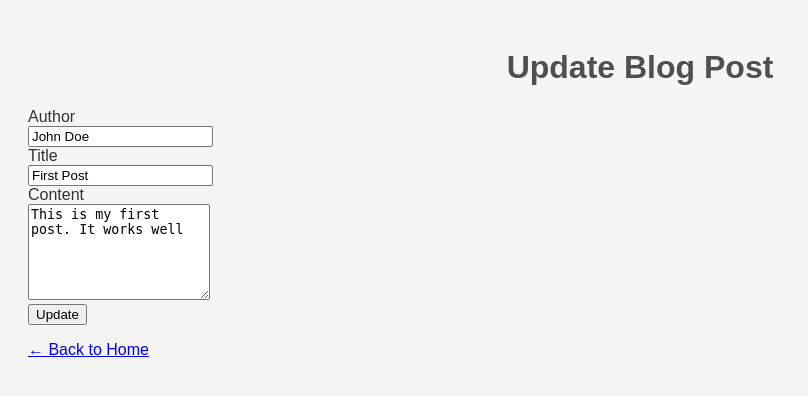
After one commit to RomKow/Masterblog, a Flask app: page /update/1 in a window 1280 px wide. The commit adds this page. Shown: the top 396 px of the page, without its empty margins (0-808 px from the left). Run offline with Flask 3, Linux system fonts and the light colour scheme.

Commit message:
Adding the "Update" Route, designing the "Update" Form, Created nice Buttons for Delete and Update

```diff
--- a/app.py
+++ b/app.py
@@ -1,6 +1,6 @@
 import os
 import json
-from flask import Flask, render_template, request, redirect, url_for
+from flask import Flask, render_template, request, redirect, url_for, abort
 
 app = Flask(__name__)
 
@@ -59,16 +59,44 @@ def delete(post_id):
     except (FileNotFoundError, json.JSONDecodeError):
         posts = []
 
-    # Filter out the post to delete
     posts = [post for post in posts if post.get('id') != post_id]
 
-    # Save updated list back to JSON
     with open(DATA_FILE, 'w', encoding='utf-8') as f:
         json.dump(posts, f, ensure_ascii=False, indent=4)
 
     return redirect(url_for('index'))
 
 
+@app.route('/update/<int:post_id>', methods=['GET', 'POST'])
+def update(post_id):
+    """On GET: render form with current post data; on POST: update and redirect."""
+    try:
+        with open(DATA_FILE, 'r', encoding='utf-8') as f:
+            posts = json.load(f)
+    except (FileNotFoundError, json.JSONDecodeError):
+        posts = []
+
+    # Find the post or 404
+    post = next((p for p in posts if p.get('id') == post_id), None)
+    if post is None:
+        abort(404, description="Post not found")
+
+    if request.method == 'POST':
+        # Update fields from form
+        post['author'] = request.form.get('author', '').strip()
+        post['title'] = request.form.get('title', '').strip()
+        post['content'] = request.form.get('content', '').strip()
+
+        # Save back to JSON
+        with open(DATA_FILE, 'w', encoding='utf-8') as f:
+            json.dump(posts, f, ensure_ascii=False, indent=4)
+
+        return redirect(url_for('index'))
+
+    # GET → render form pre-filled
+    return render_template('update.html', post=post)
+
+
 if __name__ == '__main__':
     # Run the Flask development server
     app.run(host="0.0.0.0", port=5001, debug=True)
--- a/posts.json
+++ b/posts.json
@@ -3,7 +3,7 @@
         "id": 1,
         "author": "John Doe",
         "title": "First Post",
-        "content": "This is my first post."
+        "content": "This is my first post. It works well"
     },
     {
         "id": 2,
--- a/static/style.css
+++ b/static/style.css
@@ -53,3 +53,32 @@ h1 {
     outline: 2px solid #e74c3c;     /* sichtbarer Fokus-Ring */
     outline-offset: 2px;
 }
+
+/* Modern Update Button */
+.btn-update {
+    display: inline-block;
+    background-color: #3498db;      /* frisches Blau */
+    color: #ffffff;                 /* weißer Text */
+    padding: 8px 14px;              /* Klickbereich */
+    border: none;
+    border-radius: 4px;             /* abgerundete Ecken */
+    text-decoration: none;          /* kein Unterstrich */
+    font-size: 0.9rem;              /* etwas kleiner */
+    font-weight: bold;
+    cursor: pointer;                /* Zeiger-Cursor */
+    transition: background-color 0.25s ease, transform 0.1s ease;
+    margin-right: 8px;              /* Abstand zum Delete-Button */
+}
+
+.btn-update:hover {
+    background-color: #2980b9;      /* dunkleres Blau on hover */
+}
+
+.btn-update:active {
+    transform: scale(0.98);         /* sanfte Klick-Animation */
+}
+
+.btn-update:focus {
+    outline: 2px solid #3498db;     /* sichtbarer Fokus-Ring */
+    outline-offset: 2px;
+}
--- /dev/null
+++ b/templates/update.html
@@ -0,0 +1,30 @@
+<!DOCTYPE html>
+<html lang="en">
+<head>
+    <meta charset="UTF-8">
+    <meta name="viewport" content="width=device-width, initial-scale=1.0">
+    <title>Update Blog Post</title>
+    <link rel="stylesheet" href="{{ url_for('static', filename='style.css') }}">
+</head>
+<body>
+    <h1>Update Blog Post</h1>
+    <form action="{{ url_for('update', post_id=post.id) }}" method="post">
+        <div>
+            <label for="author">Author</label><br>
+            <input type="text" id="author" name="author"
+                   value="{{ post.author }}" required>
+        </div>
+        <div>
+            <label for="title">Title</label><br>
+            <input type="text" id="title" name="title"
+                   value="{{ post.title }}" required>
+        </div>
+        <div>
+            <label for="content">Content</label><br>
+            <textarea id="content" name="content" rows="6" required>{{ post.content }}</textarea>
+        </div>
+        <button type="submit">Update</button>
+    </form>
+    <p><a href="{{ url_for('index') }}">← Back to Home</a></p>
+</body>
+</html>
```
Also changed, not shown: templates/index.html (+7 -4 lines).
